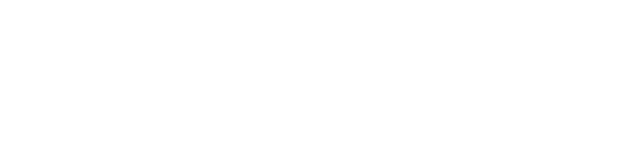
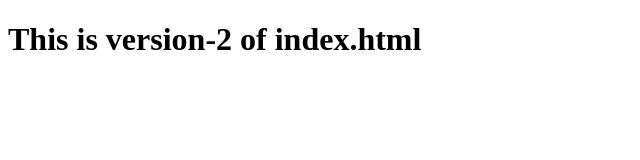
Before and after one commit to ShikhaSingh1807/DemoPractice, a plain HTML site: page index.html in a window 1280 px wide. Shown: the whole page, without its empty margins (0-640 px from the left). Drawn offline with Linux system fonts and the light colour scheme.

Commit message:
Second Version of index.html

```diff
--- a/index.html
+++ b/index.html
@@ -8,7 +8,7 @@
 </head>
 
 <body>
-
+    <h1> This is version-2 of index.html</h1>
 </body>
 
 </html>
```
